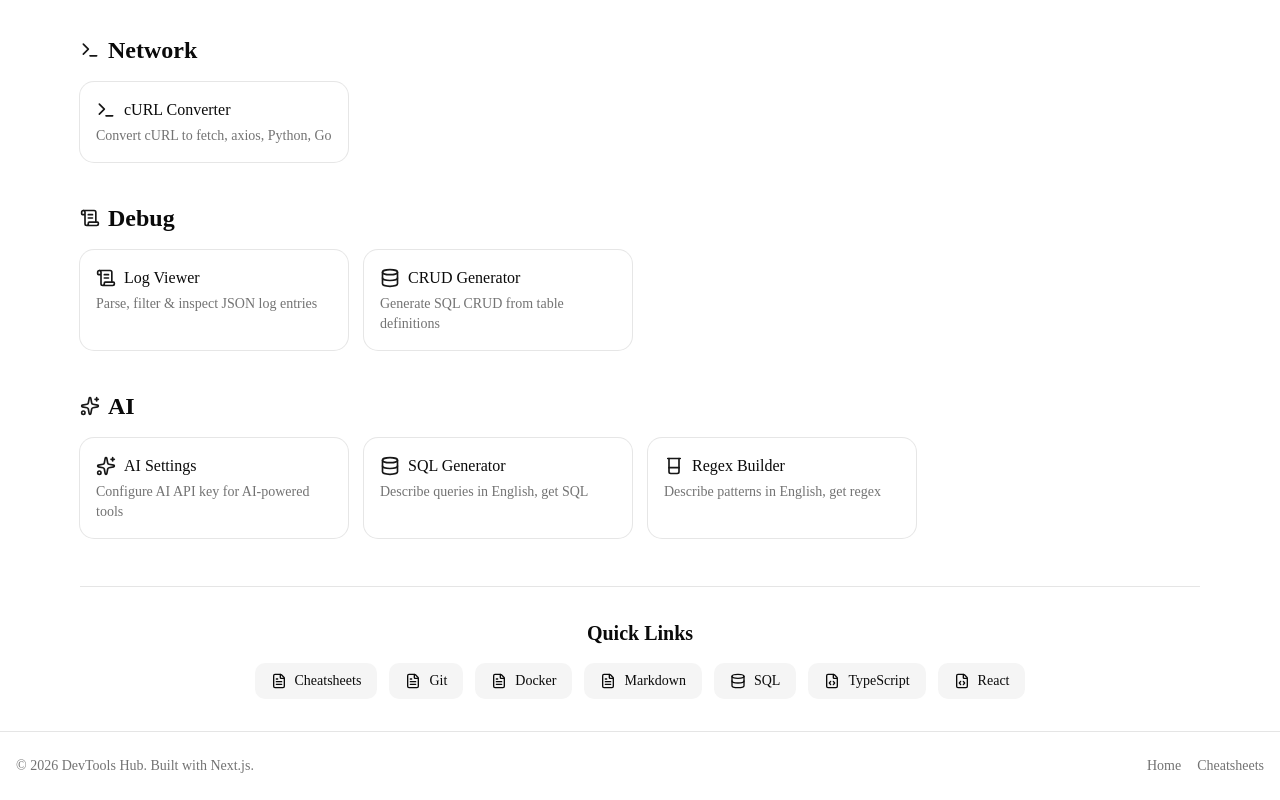
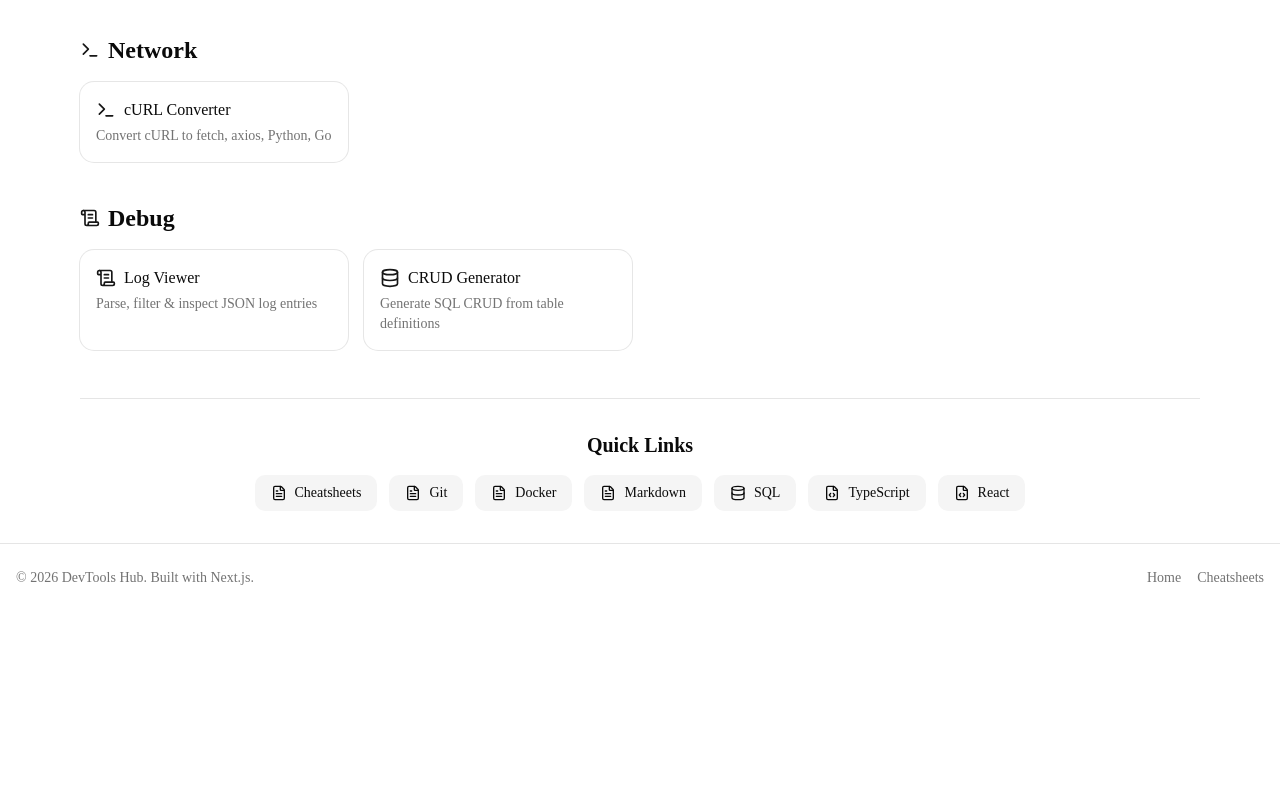
Before and after one commit to kvnlnk/utilitybelt, a Next.js app: page / in a window 1280 px wide. Shown: the part 1295-2095 px from the top of the page. After the commit the page ends 1907 px from the top, so only its background shows below. Built offline with nearby package versions, Linux system fonts and the light colour scheme.

Commit message:
feat(ui): remove AI section from navigation
AI tools remain in the codebase but are hidden from
the landing page, command palette, and README.

```diff
--- a/src/app/page.tsx
+++ b/src/app/page.tsx
@@ -25,7 +25,6 @@ import {
   Eye,
   ScrollText,
   Database,
-  Sparkles,
 } from "lucide-react";
 import { Card, CardContent, CardDescription, CardHeader, CardTitle } from "@/components/ui/card";
 import { SearchBar } from "@/components/search-bar";
@@ -108,15 +107,6 @@ const categories: ToolCategory[] = [
     tools: [
       { name: "Log Viewer", href: "/tools/log-viewer", description: "Parse, filter & inspect JSON log entries", icon: ScrollText },
       { name: "CRUD Generator", href: "/tools/crud-generator", description: "Generate SQL CRUD from table definitions", icon: Database },
-    ],
-  },
-  {
-    name: "AI",
-    icon: Sparkles,
-    tools: [
-      { name: "AI Settings", href: "/tools/ai-settings", description: "Configure AI API key for AI-powered tools", icon: Sparkles },
-      { name: "SQL Generator", href: "/tools/ai-sql-generator", description: "Describe queries in English, get SQL", icon: Database },
-      { name: "Regex Builder", href: "/tools/ai-regex-builder", description: "Describe patterns in English, get regex", icon: Beaker },
     ],
   },
 ];
--- a/src/components/command-palette.tsx
+++ b/src/components/command-palette.tsx
@@ -44,9 +44,6 @@ const allTools: ToolEntry[] = [
   { name: "Color Contrast Checker", href: "/tools/contrast" },
   { name: "Log Viewer", href: "/tools/log-viewer" },
   { name: "CRUD Generator", href: "/tools/crud-generator" },
-  { name: "AI Settings", href: "/tools/ai-settings" },
-  { name: "AI SQL Generator", href: "/tools/ai-sql-generator" },
-  { name: "AI Regex Builder", href: "/tools/ai-regex-builder" },
   // Pages
   { name: "Cheatsheets", href: "/cheatsheets" },
   { name: "Cheatsheets — Git", href: "/cheatsheets/git" },
```
Also changed, not shown: 1 other file (tests, documents, lock files or other folders).
